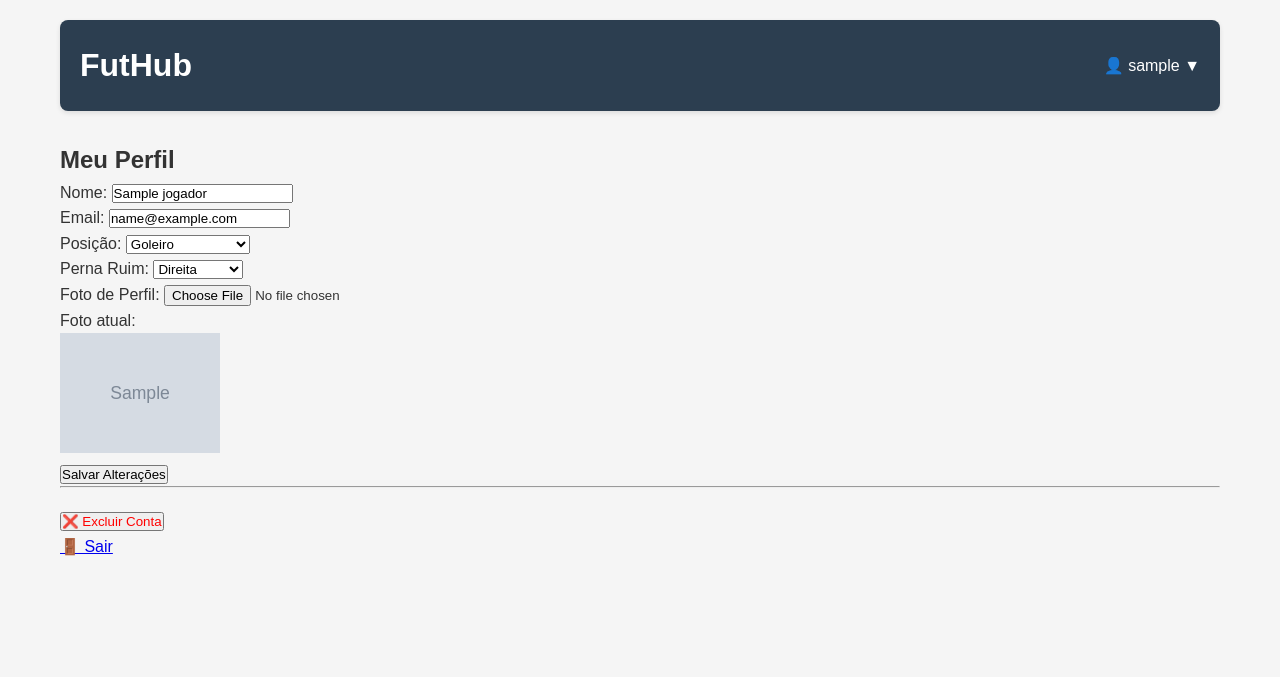
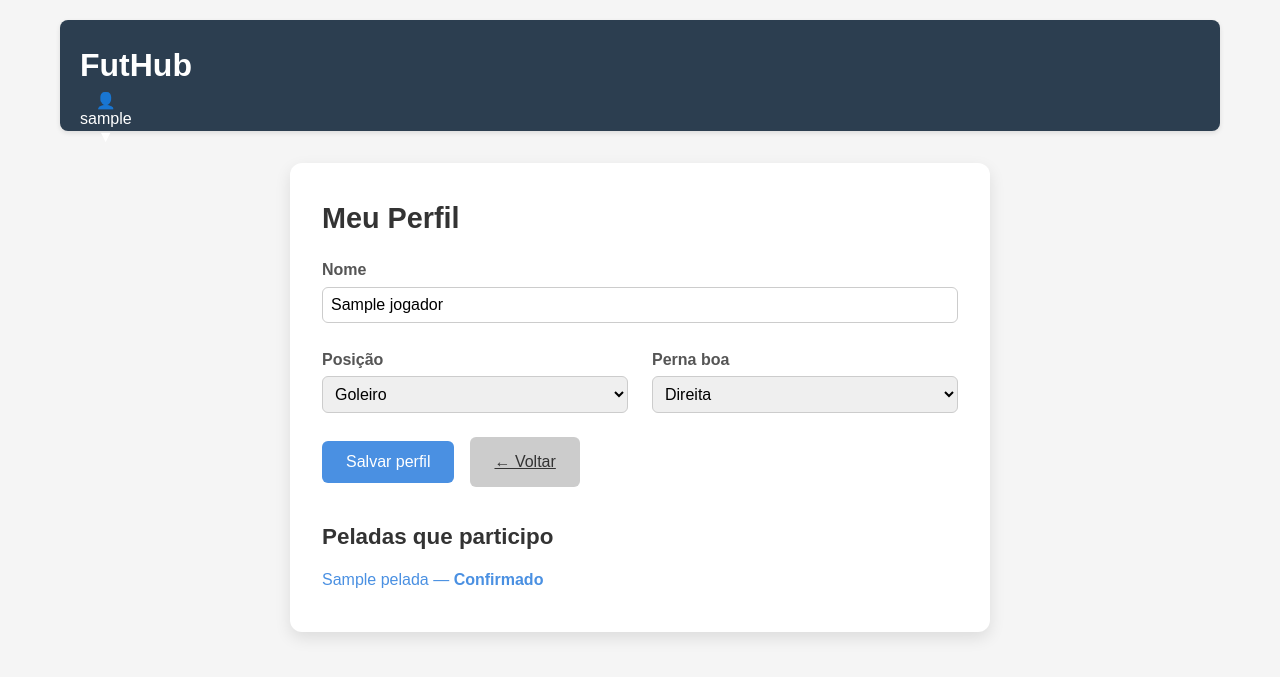
Before and after one commit to Artur-Antunes-1/FutHub_PROJETO_FDS, a Django app: page /perfil/ in a window 1280 px wide. Shown: the top 677 px of the page. Run offline with Django 5.2, Linux system fonts and the light colour scheme; a user stored in the database is signed in; tables that the repository leaves empty hold one stand-in row (values such as "Sample post"); grey boxes marked "Sample" are stand-in pictures.

Commit message:
Adicionar campos de perfil de jogador, remover email e atualizar ranking com posição e perna boa

```diff
--- a/core/models.py
+++ b/core/models.py
@@ -40,11 +40,9 @@ class Pelada(models.Model):
 
 class Jogador(models.Model):
     POSICAO_CHOICES = [
-        ('GK', 'Goleiro'),
-        ('CB', 'Zagueiro'),
-        ('LD', 'Lateral Direito'),
-        ('LE', 'Lateral Esquerdo'),
-        ('MC', 'Meia'),
+        ('GOL', 'Goleiro'),
+        ('DEF', 'Defensor'),
+        ('MC', 'Meio Campista'),
         ('ATA', 'Atacante'),
     ]
     PERNA_CHOICES = [
@@ -54,10 +52,8 @@ class Jogador(models.Model):
     ]
     usuario      = models.OneToOneField(User, on_delete=models.CASCADE, related_name='jogador')
     nome         = models.CharField(max_length=150)
-    email        = models.EmailField()
     posicao      = models.CharField(max_length=3, choices=POSICAO_CHOICES, blank=True)
-    perna_ruim   = models.CharField(max_length=1, choices=PERNA_CHOICES, default='D')
-    foto         = models.ImageField(upload_to='fotos_jogadores/', blank=True, null=True)
+    perna_boa = models.CharField(max_length=1, choices=PERNA_CHOICES, default='D')
 
     def __str__(self):
         return self.nome
--- a/core/static/core/css/styles.css
+++ b/core/static/core/css/styles.css
@@ -92,41 +92,67 @@ body {
 /* --------------------------------------------------------------------------- */
 /* 5. Menu de usuário                                                          */
 /* --------------------------------------------------------------------------- */
+/* Anexa o menu ao header flexível e expande a área de hover */
 .user-nav {
-  position: absolute;
-  right: 20px;
-  top: 50%;
-  transform: translateY(-50%);
+  position: relative;      /* tira o absolute para voltar ao flow do header */
+  display: flex;           /* garante botão e login lado a lado */
+  align-items: center;
+  padding-bottom: 4px;     /* amplia a zona de hover abaixo do botão */
 }
 
+/* Botão hamburger (três barras) */
 .user-toggle {
   background: none;
   border: none;
   color: #fff;
   cursor: pointer;
   font-size: 1rem;
+  display: flex;
+  flex-direction: column;
+  justify-content: space-between;
+  width: 22px;
+  height: 16px;
+  padding: 0;
+}
+.user-toggle .bar {
+  width: 100%;
+  height: 2px;
+  background: #fff;
+  border-radius: 1px;
+  margin-bottom: 3px;
+}
+.user-toggle .bar:last-child {
+  margin-bottom: 0;
 }
 
+/* Dropdown escondido por padrão, mas posicionado justo sob o botão */
 .user-dropdown {
   display: none;
   position: absolute;
+  top: calc(100% - 2px);   /* sobe 2px pra encostar no botão e eliminar gap */
   right: 0;
   background: #fff;
   box-shadow: var(--shadow-md);
   border-radius: 4px;
-  margin-top: 5px;
+  z-index: 10;
 }
 
-.user-menu:hover .user-dropdown { display: block; }
+/* Exibe no hover sobre .user-nav ou quando .open for adicionada via JS */
+.user-nav:hover .user-dropdown,
+.user-nav.open .user-dropdown {
+  display: block;
+}
 
+/* Links internos do dropdown */
 .user-dropdown a {
   display: block;
   padding: 10px 15px;
   color: var(--text-color);
   text-decoration: none;
 }
-
-.user-dropdown a:hover { background: #f5f5f5; }
+.user-dropdown a:hover {
+  background: #f5f5f5;
+}
 
 /* --------------------------------------------------------------------------- */
 /* 6. Mensagens de erro                                                        */
--- a/core/templates/core/perfil.html
+++ b/core/templates/core/perfil.html
@@ -1,54 +1,148 @@
-{% extends 'core/base.html' %}
-{% load static %}
+{% extends "core/base.html" %}
 
 {% block title %}Meu Perfil{% endblock %}
+
+{% block extra_css %}
+<style>
+  .profile-card {
+    max-width: 700px;
+    margin: 2rem auto;
+    padding: 2rem;
+    background: #fff;
+    border-radius: 12px;
+    box-shadow: 0 6px 16px rgba(0,0,0,0.1);
+  }
+  .profile-card h1 {
+    font-size: 1.8rem;
+    margin-bottom: 1rem;
+    color: #333;
+  }
+  .profile-form {
+    display: grid;
+    grid-template-columns: 1fr 1fr;
+    gap: 1.5rem;
+    margin-bottom: 2rem;
+  }
+  .profile-form label {
+    font-weight: bold;
+    margin-bottom: 0.25rem;
+    color: #555;
+    display: block;
+  }
+  .profile-form input,
+  .profile-form select {
+    width: 100%;
+    padding: 0.5rem;
+    border: 1px solid #ccc;
+    border-radius: 6px;
+    font-size: 1rem;
+  }
+  .profile-form .full-width {
+    grid-column: 1 / -1;
+  }
+  .btn-group {
+    display: flex;
+    gap: 1rem;
+    align-items: center;
+  }
+  .btn-save {
+    background: #4a90e2;
+    color: #fff;
+    padding: 0.75rem 1.5rem;
+    border: none;
+    border-radius: 6px;
+    font-size: 1rem;
+    cursor: pointer;
+  }
+  .btn-save:hover { background: #4178b8; }
+  .btn-back {
+    background: #ccc;
+    color: #333;
+    padding: 0.75rem 1.5rem;
+    border: none;
+    border-radius: 6px;
+    font-size: 1rem;
+    cursor: pointer;
+  }
+  .btn-back:hover { background: #bbb; }
+  .peladas-list h2 {
+    font-size: 1.4rem;
+    margin: 1.5rem 0 0.75rem;
+    color: #333;
+  }
+  .peladas-list ul { list-style: none; padding: 0; }
+  .peladas-list li { margin-bottom: 0.5rem; }
+  .peladas-list a {
+    text-decoration: none;
+    color: #4a90e2;
+    font-weight: 500;
+  }
+  .peladas-list a:hover { text-decoration: underline; }
+</style>
+{% endblock %}
+
 {% block content %}
-<h2>Meu Perfil</h2>
+  <div class="profile-card">
+    <h1>Meu Perfil</h1>
 
-<form method="post" enctype="multipart/form-data" class="perfil-form">
+    <form method="post" class="profile-form">
       {% csrf_token %}
 
-  <label for="nome">Nome:</label>
-  <input type="text" id="nome" name="nome" value="{{ jogador.nome }}" required><br>
+      <div class="full-width">
+        <label for="id_nome">Nome</label>
+        <input id="id_nome" name="nome" type="text"
+               value="{{ jogador.nome }}" />
+      </div>
 
-  <label for="email">Email:</label>
-  <input type="email" id="email" name="email" value="{{ jogador.email }}" required><br>
-
-  <label for="posicao">Posição:</label>
-  <select id="posicao" name="posicao">
-    <option value="">– Selecione –</option>
+      <div>
+        <label for="id_posicao">Posição</label>
+        <select id="id_posicao" name="posicao">
+          <option value="">— Selecione —</option>
           {% for code, label in posicoes %}
-      <option value="{{ code }}" {% if jogador.posicao == code %}selected{% endif %}>
+            <option value="{{ code }}"
+              {% if jogador.posicao == code %}selected{% endif %}>
               {{ label }}
             </option>
           {% endfor %}
-  </select><br>
+        </select>
+      </div>
 
-  <label for="perna_ruim">Perna Ruim:</label>
-  <select id="perna_ruim" name="perna_ruim">
+      <div>
+        <label for="id_perna_boa">Perna boa</label>
+        <select id="id_perna_boa" name="perna_boa">
           {% for code, label in pernas %}
-      <option value="{{ code }}" {% if jogador.perna_ruim == code %}selected{% endif %}>
+            <option value="{{ code }}"
+              {% if jogador.perna_boa == code %}selected{% endif %}>
               {{ label }}
             </option>
           {% endfor %}
-  </select><br>
+        </select>
+      </div>
 
-  <label for="foto">Foto de Perfil:</label>
-  <input type="file" id="foto" name="foto"><br>
-  {% if jogador.foto %}
-    <p>Foto atual:</p>
-    <img src="{{ jogador.foto.url }}" alt="Foto de Perfil" height="120"><br>
-  {% endif %}
-
-  <button type="submit" class="btn-salvar">Salvar Alterações</button>
+      <div class="full-width btn-group">
+        <button type="submit" class="btn-save">Salvar perfil</button>
+        <a href="{% url 'lista_peladas' %}" class="btn-back">← Voltar</a>
+      </div>
     </form>
 
-<hr>
-
-<form method="post" style="margin-top: 20px;">
-  {% csrf_token %}
-  <button name="excluir_conta" value="1" style="color: red;">❌ Excluir Conta</button>
-</form>
-
-<a href="{% url 'logout' %}" class="btn-logout">🚪 Sair</a>
+    <div class="peladas-list">
+      <h2>Peladas que participo</h2>
+      <ul>
+        {% for pres in presencas %}
+          <li>
+            <a href="{% url 'detalhes_pelada' pres.pelada.pk %}">
+              {{ pres.pelada.nome }} —
+              {% if pres.confirmado %}
+                <strong>Confirmado</strong>
+              {% else %}
+                <em>Não confirmado</em>
+              {% endif %}
+            </a>
+          </li>
+        {% empty %}
+          <li>Você ainda não confirmou presença em nenhuma pelada.</li>
+        {% endfor %}
+      </ul>
+    </div>
+  </div>
 {% endblock %}
--- a/core/views.py
+++ b/core/views.py
@@ -411,14 +411,6 @@ def ranking_habilidade(request, pk):
         'max_estrelas': range(1, 6),
     })
 
-## PERFIL
-
-from .models import Jogador
-from django.contrib.auth import logout as auth_logout
-from django.contrib import messages
-from django.contrib.auth.decorators import login_required
-from django.shortcuts import render, redirect
-
 @login_required
 def meu_perfil(request):
     jogador = request.user.jogador
@@ -431,34 +423,30 @@ def meu_perfil(request):
             messages.success(request, 'Conta excluída com sucesso.')
             return redirect('home')
 
-        # Atualização de perfil
-        jogador.nome       = request.POST.get('nome', jogador.nome).strip()
-        jogador.email      = request.POST.get('email', jogador.email).strip()
-        jogador.posicao    = request.POST.get('posicao', jogador.posicao)
-        jogador.perna_ruim = request.POST.get('perna_ruim', jogador.perna_ruim)
-        foto = request.FILES.get('foto')
-        if foto:
-            jogador.foto = foto
+        # Atualização de perfil (sem email)
+        jogador.nome      = request.POST.get('nome', jogador.nome).strip()
+        jogador.posicao   = request.POST.get('posicao', jogador.posicao)
+        jogador.perna_boa = request.POST.get('perna_boa', jogador.perna_boa)
         jogador.save()
-        messages.success(request, 'Perfil atualizado.')
+
+        messages.success(request, 'Perfil atualizado com sucesso.')
         return redirect('meu_perfil')
 
-    context = {
-        'jogador': jogador,
-        'posicoes': Jogador.POSICAO_CHOICES,
-        'pernas': Jogador.PERNA_CHOICES,
-    }
-    return render(request, 'core/perfil.html', context)
+    # exibe lista de peladas que participa
+    presencas = Presenca.objects.filter(jogador=jogador).select_related('pelada')
 
-@login_required
-def logout_view(request):
-    """Logout simples com redirecionamento para a home."""
-    auth_logout(request)
-    return redirect('home')
+    return render(request, 'core/perfil.html', {
+        'jogador':    jogador,
+        'posicoes':   Jogador.POSICAO_CHOICES,
+        'pernas':     Jogador.PERNA_CHOICES,
+        'presencas':  presencas,
+    })
 
 @login_required
 def deletar_conta(request):
     if request.method == 'POST':
+        auth_logout(request)
         request.user.delete()
-        return redirect('home')  # ou 'index', se preferir
+        messages.success(request, 'Conta excluída com sucesso.')
+        return redirect('home')
     return render(request, 'core/confirmar_exclusao.html')
--- a/project/urls.py
+++ b/project/urls.py
@@ -1,14 +1,8 @@
 from django.contrib import admin
 from django.urls import path, include
 
-from django.conf import settings
-from django.conf.urls.static import static
-
 urlpatterns = [
     path('admin/', admin.site.urls),
+    # path('forum/', include('forum.urls')),
     path('', include('core.urls')),
 ]
-
-# Habilita o acesso a arquivos de mídia (fotos de perfil etc.) no modo DEBUG
-if settings.DEBUG:
-    urlpatterns += static(settings.MEDIA_URL, document_root=settings.MEDIA_ROOT)
```
Also changed, not shown: core/templates/core/ranking_habilidade.html (+6 -2 lines), project/settings.py (+1 -6 lines), core/migrations/0008_rename_perna_ruim_jogador_perna_boa_and_more.py (added), core/migrations/0009_alter_jogador_posicao.py (added), core/migrations/0010_remove_jogador_email_alter_jogador_posicao.py (added). Lines whose indentation alone changed are shown as unchanged.
